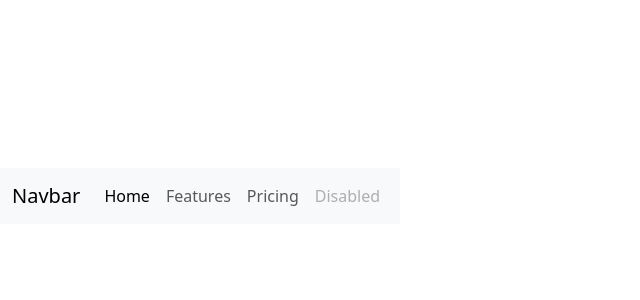
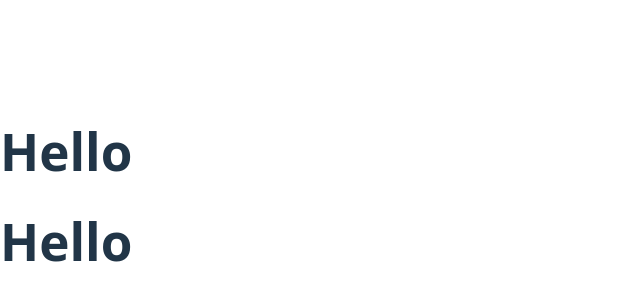
Before and after one commit to muazhussain/learn-react, a React (Vite) app: page / in a window 1280 px wide. Shown: the part 204-504 px from the top of the page, without its empty margins (0-640 px from the left). Built offline with nearby package versions, Linux system fonts and the light colour scheme.

Commit message:
Build Muscle Memory

```diff
--- a/index.html
+++ b/index.html
@@ -4,18 +4,13 @@
     <meta charset="UTF-8" />
     <link rel="icon" type="image/svg+xml" href="/vite.svg" />
     <meta name="viewport" content="width=device-width, initial-scale=1.0" />
-    <link
-      href="https://cdn.jsdelivr.net/npm/bootstrap@5.3.6/dist/css/bootstrap.min.css"
+    <title>Vite + React</title>
+    <!-- <link
+      href="https://cdn.jsdelivr.net/npm/bootstrap@5.0.2/dist/css/bootstrap.min.css"
       rel="stylesheet"
-      integrity="sha384-4Q6Gf2aSP4eDXB8Miphtr37CMZZQ5oXLH2yaXMJ2w8e2ZtHTl7GptT4jmndRuHDT"
+      integrity="sha384-EVSTQN3/azprG1Anm3QDgpJLIm9Nao0Yz1ztcQTwFspd3yD65VohhpuuCOmLASjC"
       crossorigin="anonymous"
-    />
-    <script
-      src="https://cdn.jsdelivr.net/npm/bootstrap@5.3.6/dist/js/bootstrap.bundle.min.js"
-      integrity="sha384-j1CDi7MgGQ12Z7Qab0qlWQ/Qqz24Gc6BM0thvEMVjHnfYGF0rmFCozFSxQBxwHKO"
-      crossorigin="anonymous"
-    ></script>
-    <title>Vite + React</title>
+    /> -->
   </head>
   <body>
     <div id="root"></div>
--- a/src/main.jsx
+++ b/src/main.jsx
@@ -2,47 +2,16 @@ import { StrictMode } from "react";
 import { createRoot } from "react-dom/client";
 import "./index.css";
 
-function MyAwesomeNavbar() {
+function MyHeader() {
   return (
-    <nav className="navbar navbar-expand-lg bg-body-tertiary">
-      <div className="container-fluid">
-        <a className="navbar-brand" href="#">
-          Navbar
-        </a>
-        <button
-          className="navbar-toggler"
-          type="button"
-          data-bs-toggle="collapse"
-          data-bs-target="#navbarNavAltMarkup"
-          aria-controls="navbarNavAltMarkup"
-          aria-expanded="false"
-          aria-label="Toggle navigation"
-        >
-          <span className="navbar-toggler-icon"></span>
-        </button>
-        <div className="collapse navbar-collapse" id="navbarNavAltMarkup">
-          <div className="navbar-nav">
-            <a className="nav-link active" aria-current="page" href="#">
-              Home
-            </a>
-            <a className="nav-link" href="#">
-              Features
-            </a>
-            <a className="nav-link" href="#">
-              Pricing
-            </a>
-            <a className="nav-link disabled" aria-disabled="true">
-              Disabled
-            </a>
-          </div>
-        </div>
-      </div>
-    </nav>
+    <main>
+      <h1>Hello</h1> <h1>Hello</h1>
+    </main>
   );
 }
 
 createRoot(document.getElementById("root")).render(
   <StrictMode>
-    <MyAwesomeNavbar />
+    <MyHeader></MyHeader>
   </StrictMode>
 );
```
Also changed, not shown: 1 other file (tests, documents, lock files or other folders).
